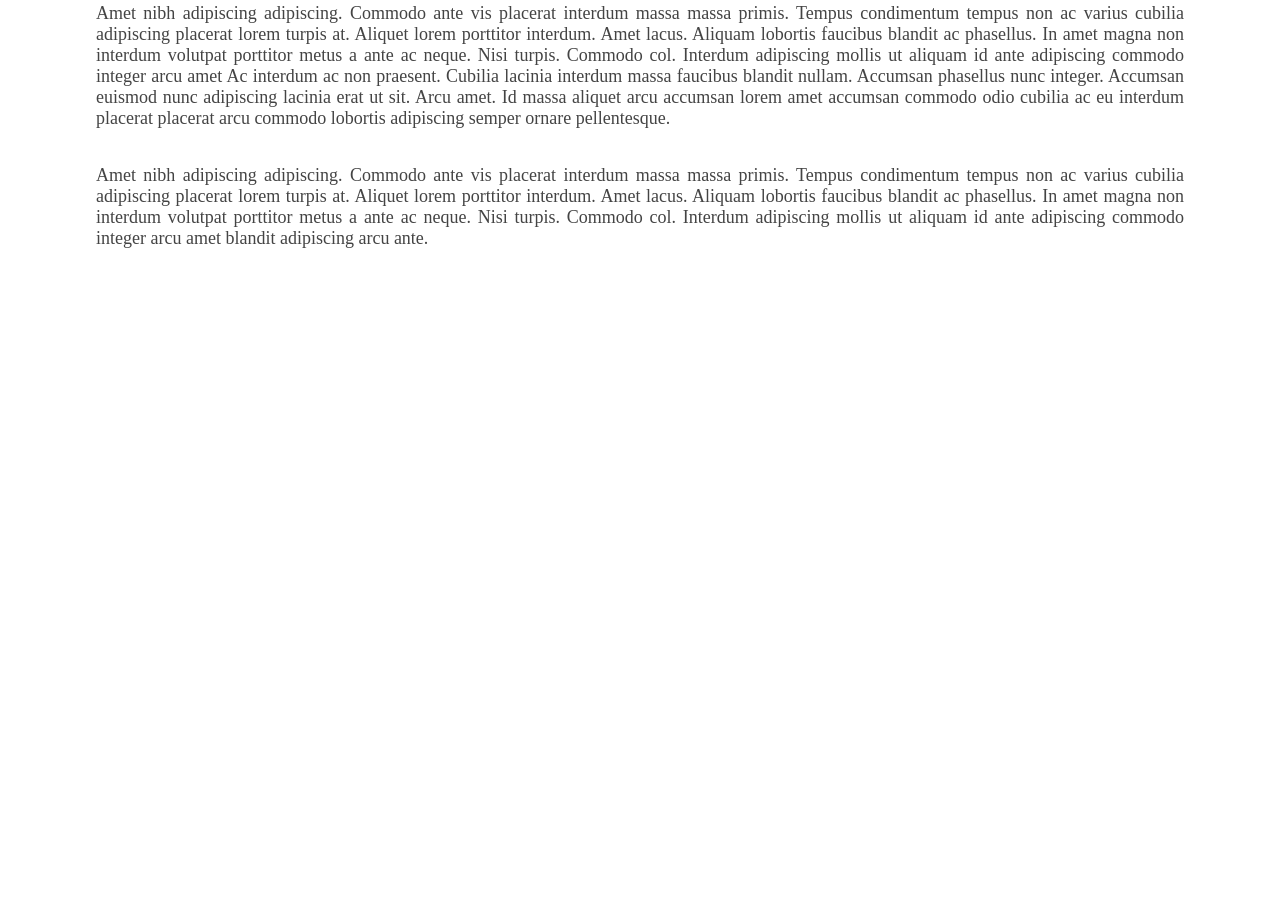
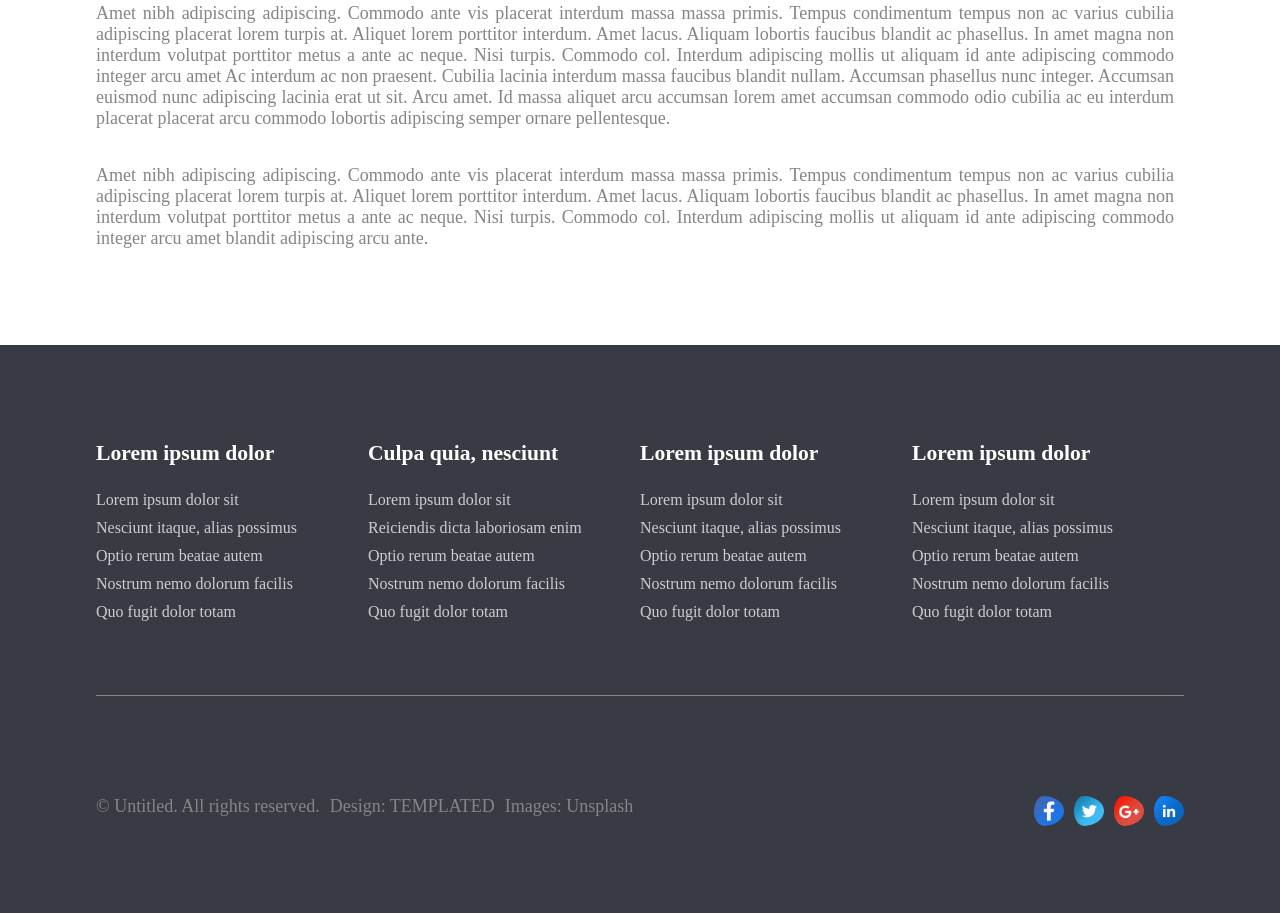
Before and after one commit to amirmohammadhassanabadi/HTML-CSS-FinalProject-1, a website: page generic.html in a window 1280 px wide. Shown: the part 1097-2010 px from the top of the page. Before the commit the page ends 1442 px from the top, so only its background shows below. Drawn offline with Linux system fonts and the light colour scheme.

Commit message:
generic page footer part done - version 1.0.0 finnished

```diff
--- a/css/generic.css
+++ b/css/generic.css
@@ -101,3 +101,72 @@ ul{
 }
 /* End of Main Part */
 /* =============================== */
+/* Footer Part */
+.footer-bg{
+    background-color: #383b43;
+}
+.footer-container{
+    width: 85%;
+    margin: 0 auto;
+}
+.footer-header{
+    display: flex;
+    justify-content: space-between;
+    border-bottom: solid 1px #858585;
+}
+.col{
+    padding: 6em 0 4em;
+    width: 25%;
+}
+.list-title{
+    font-size: 1.35em;
+    color: #FFF;
+}
+.list-title{
+    padding-bottom: 25px;
+}
+.col-1-li{
+    padding-bottom: 10px;
+    list-style: none;
+}
+.col-1-a{
+    color: #cdced0;
+    transition: all .8s ease-out;
+}
+.col-1-a:hover{
+    color: #00b7ff;
+}
+.footer-content{
+    display: flex;
+    justify-content: space-between;
+    padding-top: 100px;
+    padding-bottom: 60px;
+}
+.footer-left{
+    display: flex;
+}
+.footer-right{
+    display: flex;
+}
+.footer-img{
+    width: 30px;
+    height: 30px;
+    border-radius: 100%;
+    padding-left: 10px;
+}
+.footer-right a{
+    border-radius: 100%;
+}
+.par{
+color: #858585;
+margin-right: 10px;
+}
+.copyright-content{
+    color: #858585;
+    transition: all .8s ease-out;
+}
+.copyright-content:hover{
+    color: #FFF;
+}
+/* ====================================================== */
+/* ====================================================== */
--- a/generic.html
+++ b/generic.html
@@ -58,6 +58,68 @@
             </p>
         </div>
     </main>
+    <!-- --------------------------------------------------------------------------- -->
+    <footer>
+        <div class="footer-bg">
+                <div class="footer-container">
+                    <div class="footer-header">
+                         <div class="col col-1">
+                            <ul>
+                                <h3 class="list-title">Lorem ipsum dolor</h3>
+                                 <li class="col-1-li"><a class="col-1-a" href="#">Lorem ipsum dolor sit</a></li>
+                                <li class="col-1-li"><a class="col-1-a" href="#">Nesciunt itaque, alias possimus</a></li>
+                                <li class="col-1-li"><a class="col-1-a" href="#">Optio rerum beatae autem</a></li>
+                                <li class="col-1-li"><a class="col-1-a" href="#">Nostrum nemo dolorum facilis</a></li>
+                                <li class="col-1-li"><a class="col-1-a" href="#">Quo fugit dolor totam</a></li>
+                            </ul>
+                        </div>
+                        <div class="col col-2">
+                            <h3 class="list-title">Culpa quia, nesciunt</h3>
+                            <li class="col-1-li"><a class="col-1-a" href="#">Lorem ipsum dolor sit</a></li>
+                           <li class="col-1-li"><a class="col-1-a" href="#">Reiciendis dicta laboriosam enim</a></li>
+                           <li class="col-1-li"><a class="col-1-a" href="#">Optio rerum beatae autem</a></li>
+                           <li class="col-1-li"><a class="col-1-a" href="#">Nostrum nemo dolorum facilis</a></li>
+                           <li class="col-1-li"><a class="col-1-a" href="#">Quo fugit dolor totam</a></li>
+                        </div>
+                        <div class="col col-3">
+                            <h3 class="list-title">Lorem ipsum dolor</h3>
+                            <li class="col-1-li"><a class="col-1-a" href="#">Lorem ipsum dolor sit</a></li>
+                           <li class="col-1-li"><a class="col-1-a" href="#">Nesciunt itaque, alias possimus</a></li>
+                           <li class="col-1-li"><a class="col-1-a" href="#">Optio rerum beatae autem</a></li>
+                           <li class="col-1-li"><a class="col-1-a" href="#">Nostrum nemo dolorum facilis</a></li>
+                           <li class="col-1-li"><a class="col-1-a" href="#">Quo fugit dolor totam</a></li>
+                        </div>
+                        <div class="col col-4">
+                            <h3 class="list-title">Lorem ipsum dolor</h3>
+                            <li class="col-1-li"><a class="col-1-a" href="#">Lorem ipsum dolor sit</a></li>
+                           <li class="col-1-li"><a class="col-1-a" href="#">Nesciunt itaque, alias possimus</a></li>
+                           <li class="col-1-li"><a class="col-1-a" href="#">Optio rerum beatae autem</a></li>
+                           <li class="col-1-li"><a class="col-1-a" href="#">Nostrum nemo dolorum facilis</a></li>
+                           <li class="col-1-li"><a class="col-1-a" href="#">Quo fugit dolor totam</a></li>
+                        </div>
+                    </div>
+                    <div class="footer-content">
+                        <div class="footer-left">
+                            <p class="par">
+                                © Untitled. All rights reserved.
+                            </p>
+                            <p class="par">
+                                Design: <a class="copyright-content" href="#">TEMPLATED</a>
+                            </p>
+                            <p class="par">
+                                Images: <a class="copyright-content" href="#">Unsplash</a>
+                            </p>
+                        </div>
+                        <div class="footer-right">
+                            <a href="#"><img class="footer-img" src="img/Facebook.jpg" alt="Facebook Account"></a>
+                            <a href="#"><img class="footer-img" src="img/Twitter.jpg" alt="Twitter Account"></a>
+                            <a href="#"><img class="footer-img" src="img/Google+.jpg" alt="Google Plus Account"></a>
+                            <a href="#"><img class="footer-img" src="img/linkedin.jpg" alt="Linkedin Account"></a>
+                        </div>
+                    </div>
+                </div>
+        </div>
+    </footer>
 </body>
 
 </html>
```
